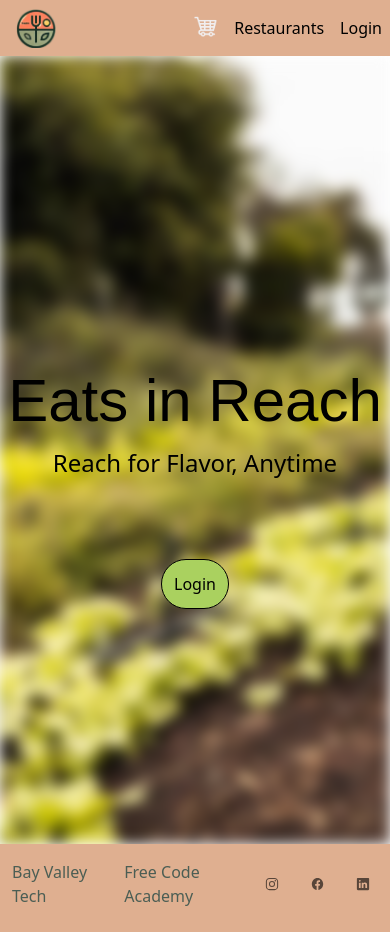
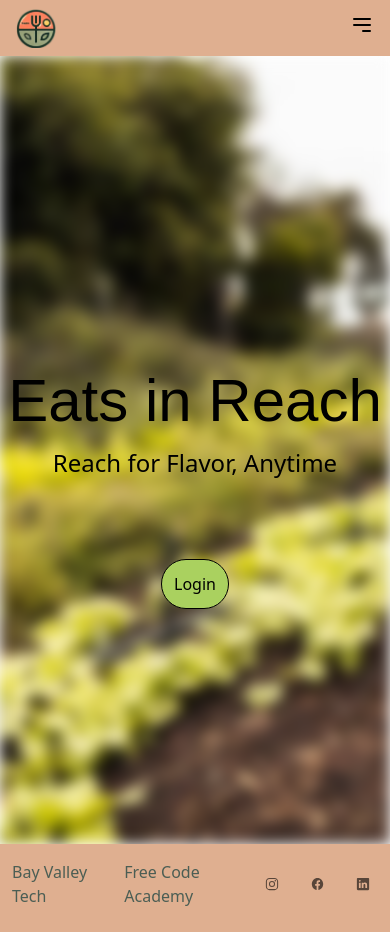
Before and after one commit to Bay-Valley-Tech-Code-Academy/EatsInReach, a Next.js app: page / in a window 390 px wide. Built offline with nearby package versions, Linux system fonts and the light colour scheme; no server answers; a web font is replaced by a local one.

Commit message:
added and fixed hamburger menu

```diff
--- a/src/app/Components/Navbar.js
+++ b/src/app/Components/Navbar.js
@@ -10,8 +10,9 @@ import { auth, firestore } from "../../../firebase";
 export default function Navbar() {
   const { currentUser } = useAuth();
   const [role, setRole] = useState(null);
+  const [isOpen, setIsOpen] = useState(false); // State to toggle the hamburger menu
+
   useEffect(() => {
-    console.log('Current user in Navbar:', currentUser);
     if (currentUser) {
       const fetchUserRole = async () => {
         const userDoc = await getDoc(doc(firestore, "users", currentUser.uid));
@@ -37,15 +38,39 @@ export default function Navbar() {
   };
 
   return (
-    <header className="bg-[#dfaf90] flex w-full items-center h-screen max-h-14 justify-between">
-      <div className="flex mx-4 justify-between items-center ">
+    <header className="bg-[#dfaf90] flex w-full items-center h-screen max-h-14 justify-between ">
+      <div className="flex mx-4 justify-between items-center">
         <Link href="/">
           <img src="/images/phLogo.png" height="30" width="40" alt="Yum Yummers" />
         </Link>
-        <h2 className="hidden sm:block pl-2">Yum Yummers</h2>
+        <h2 className="hidden sm:block pl-2">Yum Yonders</h2>
       </div>
 
-      <div className="flex">
+      {/* Hamburger icon */}
+      <div className="sm:hidden mr-4  ">
+        <button
+          onClick={() => setIsOpen(!isOpen)}
+          className="text-black focus:outline-none"
+        >
+          <svg
+            className="w-6 h-6"
+            fill="none"
+            stroke="currentColor"
+            viewBox="0 0 24 24"
+            xmlns="http://www.w3.org/2000/svg"
+          >
+            <path
+              strokeLinecap="round"
+              strokeLinejoin="round"
+              strokeWidth={2}
+              d={isOpen ? "M6 18L18 6M6 6l12 12" : "M4 6h16M4 12h16m-7 6h7"}
+            />
+          </svg>
+        </button>
+      </div>
+
+      {/* Desktop menu */}
+      <div className="hidden sm:flex">
         <Link href="/Pages/Cart">
           <div className="hover:bg-[#bb9277] p-2 sm:p-4">
             <img
@@ -92,6 +117,57 @@ export default function Navbar() {
           </Link>
         )}
       </div>
+
+      {/* Mobile menu (hamburger)  This is where you change color of hamburger menu */}
+      {isOpen && (
+        <div className="sm:hidden absolute  top-14 -right-2 bg-[#dfaf90]  p-1 mr-2 flex flex-col items-center z-10">
+          <Link href="/Pages/Cart">
+            <div className="hover:bg-[#bb9277] w-full text-center">
+              <img
+                src="/images/shoppingcart.png"
+                height="15"
+                width="25"
+                alt="Your Shopping Cart"
+              />
+            </div>
+          </Link>
+
+          <Link href="/Pages/Restaurants">
+            <div className="hover:bg-[#bb9277] w-full p-3 text-center">
+              <h2>Restaurants</h2>
+            </div>
+          </Link>
+
+          {currentUser && role === "user" ? (
+            <>
+              <Link href="/Pages/Favorites">
+                <div className="hover:bg-[#fdfdfd] p-1 w-full text-center">
+                  <h2>Favorites</h2>
+                </div>
+              </Link>
+
+              <Link href="/Pages/UserProfile">
+                <div className="hover:bg-[#bb9277] p-1 w-full text-center">
+                  <h2>User Profile</h2>
+                </div>
+              </Link>
+
+              <div
+                className="hover:bg-[#bb9277] p-1  w-full text-center cursor-pointer"
+                onClick={handleSignOut}
+              >
+                <h2>Sign Out</h2>
+              </div>
+            </>
+          ) : (
+            <Link href="/Pages/Login">
+              <div className="hover:bg-[#bb9277] p-1 w-full text-center">
+                <h2>Login</h2>
+              </div>
+            </Link>
+          )}
+        </div>
+      )}
     </header>
   );
 }
```
Also changed, not shown: 1 other file (tests, documents, lock files or other folders).
